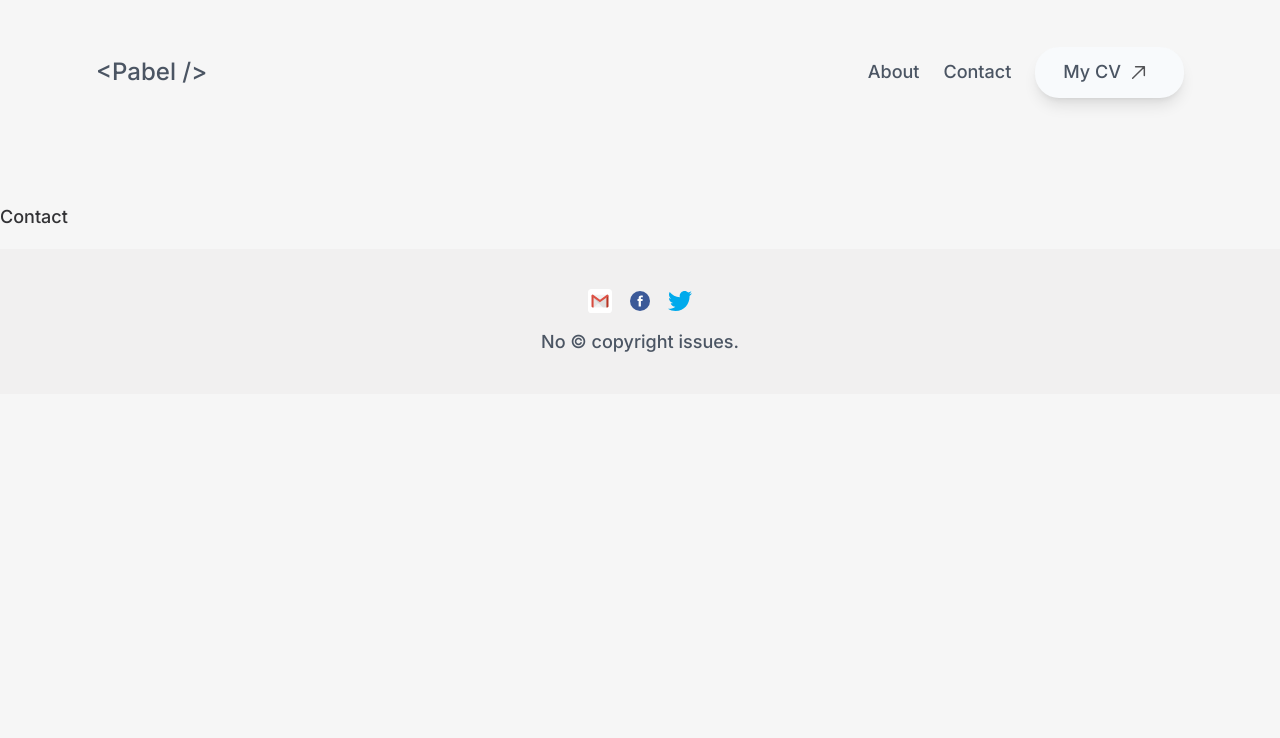
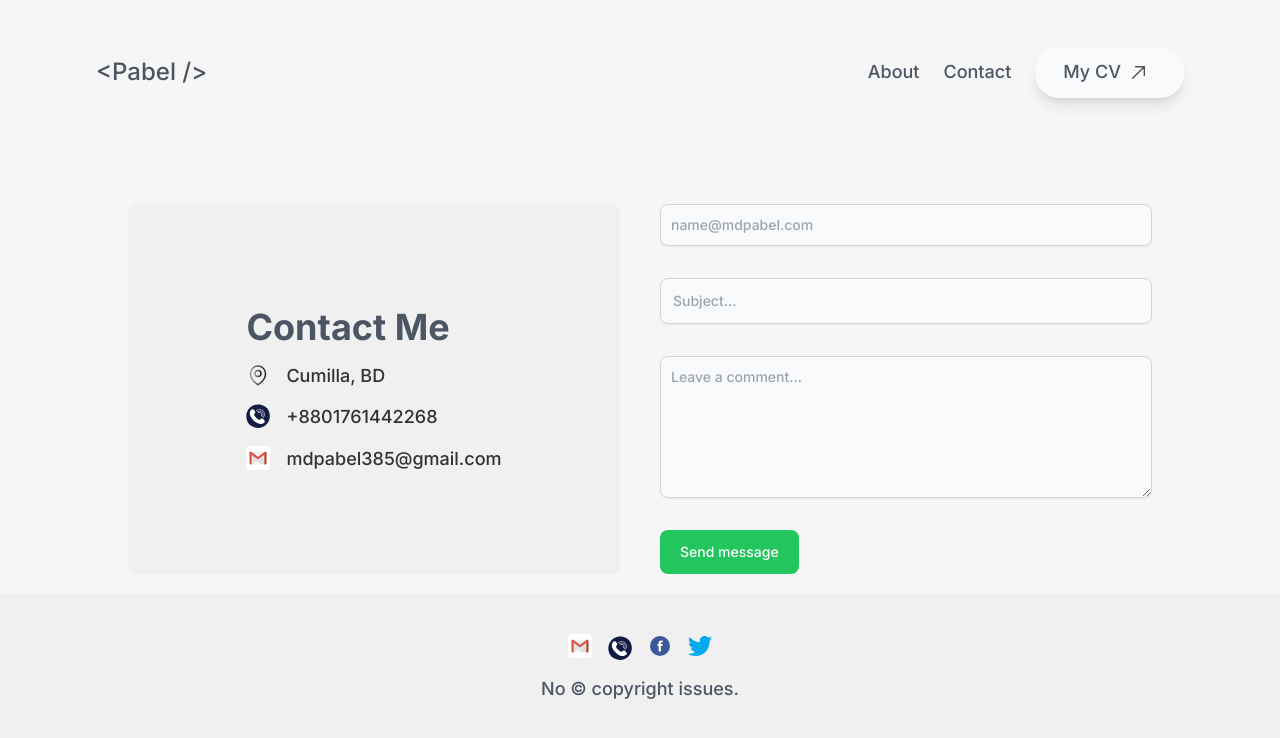
Before and after one commit to mdpabel/portfolio, a Next.js app: page /contact in a window 1280 px wide. Shown: the top 738 px of the page. Built offline with nearby package versions, Linux system fonts and the light colour scheme.

Commit message:
Added contact form page

```diff
--- a/components/Footer.tsx
+++ b/components/Footer.tsx
@@ -1,6 +1,6 @@
 import Link from 'next/link';
 import React from 'react';
-import { EmailIcon, FBIcon, TwitterIcon } from './Icons';
+import { EmailIcon, FBIcon, PhoneIcon, TwitterIcon } from './Icons';
 
 const Footer = () => {
   return (
@@ -11,9 +11,12 @@ const Footer = () => {
       className='flex flex-col items-center gap-4 p-10'
     >
       <div className='flex gap-4'>
-        <a href='mailto:mdpabel385@gmail.com'>
+        <Link href='mailto:mdpabel385@gmail.com'>
           <EmailIcon />
-        </a>
+        </Link>
+        <Link href='tel:+8801761442268'>
+          <PhoneIcon />
+        </Link>
         <Link href='https://facebook.com/mdpabe1' target='_blank'>
           <FBIcon />
         </Link>
--- /dev/null
+++ b/components/Form.tsx
@@ -0,0 +1,42 @@
+import React from 'react';
+
+const Form = () => {
+  return (
+    <form action='#' className='space-y-8'>
+      <div>
+        <input
+          type='email'
+          id='email'
+          className='shadow-sm bg-gray-50 border border-gray-300 text-gray-900 text-sm rounded-lg focus:ring-primary-500 focus:border-primary-500 block w-full p-2.5 '
+          placeholder='name@mdpabel.com'
+          required
+        />
+      </div>
+      <div>
+        <input
+          type='text'
+          id='subject'
+          className='block w-full p-3 text-sm text-gray-900 border border-gray-300 rounded-lg shadow-sm bg-gray-50 focus:ring-primary-500 focus:border-primary-500'
+          placeholder='Subject...'
+          required
+        />
+      </div>
+      <div className='sm:col-span-2'>
+        <textarea
+          id='message'
+          rows={6}
+          className='block p-2.5 w-full text-sm text-gray-900 bg-gray-50 rounded-lg shadow-sm border border-gray-300 focus:ring-primary-500 focus:border-primary-500'
+          placeholder='Leave a comment...'
+        ></textarea>
+      </div>
+      <button
+        type='submit'
+        className='px-5 py-3 text-sm font-medium text-center text-white bg-green-500 rounded-lg sm:w-fit hover:bg-primary-800 focus:ring-4 focus:outline-none focus:ring-primary-300'
+      >
+        Send message
+      </button>
+    </form>
+  );
+};
+
+export default Form;
--- a/components/Header.tsx
+++ b/components/Header.tsx
@@ -54,7 +54,7 @@ const Header = ({
           <ul className='absolute right-0 z-50 flex flex-col w-full px-8 mt-4 bg-gray-100 rounded-lg md:hidden top-10'>
             <li onClick={() => setOpen(false)} className='border-b'>
               <Link
-                href='/'
+                href='/about'
                 className='block py-2 pl-3 pr-4 text-gray-700 rounded '
                 aria-current='page'
               >
@@ -63,7 +63,7 @@ const Header = ({
             </li>
             <li onClick={() => setOpen(false)} className='border-b'>
               <Link
-                href='/'
+                href='/contact'
                 className='block py-2 pl-3 pr-4 text-gray-700 rounded hover:bg-gray-100 '
               >
                 Contact
--- a/components/Hero.tsx
+++ b/components/Hero.tsx
@@ -7,6 +7,7 @@ import {
   CodeBracket,
   CodeForces,
   ComputerIcon,
+  CVIcon,
   DBIcon,
   GithubIcon,
   HackerRank,
@@ -14,6 +15,7 @@ import {
   LocationIcon,
   ServerIcon,
 } from '@/components/Icons';
+import cvIcon from '../assets/cvicon.png';
 import { useState } from 'react';
 import Link from 'next/link';
 
@@ -57,66 +59,6 @@ function Hero() {
             <AcademicCap />
           </div>
         </div>
-        {/* <div
-          onMouseMove={handleMouseMove}
-          className='absolute w-full md:w-[800px] h-[320px] -top-[108x] px-8'
-        >
-          <ChipIcon
-            style={{
-              transform: `translate3d(${translateX}px, ${translateY}px, 0) scale3d(1, 1, 1) rotateX(0deg) rotateY(0deg) rotateZ(-26deg) skew(0deg, 0deg)`,
-            }}
-            className='absolute md:top-0 w-[17px] h-[17px] text-gray-700 opacity-70'
-          />
-          <ServerIcon
-            style={{
-              transform: `translate3d(${translateX * 1.2}px, ${
-                translateY * 1.2
-              }px, 0) scale3d(1, 1, 1) rotateX(0deg) rotateY(0deg) rotateZ(-26deg) skew(0deg, 0deg)`,
-            }}
-            className='absolute text-gray-700 top-10 right-5 md:right-10'
-          />
-          <DBIcon
-            style={{
-              transform: `translate3d(${translateX * 1.4}px, ${
-                translateY * 1.4
-              }px, 0) scale3d(1, 1, 1) rotateX(0deg) rotateY(0deg) rotateZ(-26deg) skew(0deg, 0deg)`,
-            }}
-            className='absolute w-[32px] h-[32px] text-gray-700 top-1/3 left-5 md:left-32 opacity-40'
-          />
-          <CodeBracket
-            style={{
-              transform: `translate3d(${translateX * 1.6}px, ${
-                translateY * 1.6
-              }px, 0) scale3d(1, 1, 1) rotateX(0deg) rotateY(0deg) rotateZ(-26deg) skew(0deg, 0deg)`,
-            }}
-            className='absolute w-[18px] h-[18px] md:top-32 top-1/2 left-2/3 md:left-2/3 text-gray-700 opacity-60'
-          />
-          <ComputerIcon
-            style={{
-              transform: `translate3d(${translateX * 1.8}px, ${
-                translateY * 1.8
-              }px, 0) scale3d(1, 1, 1) rotateX(0deg) rotateY(0deg) rotateZ(-26deg) skew(0deg, 0deg)`,
-            }}
-            className='absolute bottom-0 w-[15px]  text-gray-700'
-          />
-          <CalculatorIcon
-            style={{
-              transform: `translate3d(${translateX * 2}px, ${
-                translateY * 2
-              }px, 0) scale3d(1, 1, 1) rotateX(0deg) rotateY(0deg) rotateZ(-26deg) skew(0deg, 0deg)`,
-            }}
-            className='absolute right-5 md:right-0 w-[16px] h-[16px] bottom-2 md:bottom-20 text-gray-800 opacity-80'
-          />
-          <ChipIcon
-            style={{
-              transform: `translate3d(${translateX * 1.6}px, ${
-                translateY * 1.6
-              }px, 0) scale3d(1, 1, 1) rotateX(0deg) rotateY(0deg) rotateZ(-26deg) skew(0deg, 0deg)`,
-            }}
-            className='absolute bottom-0 w-[32px] h-[32px] text-gray-700 opacity-50 left-1/2 md:left-2/3'
-          />
-        </div> */}
-
         <div className='flex gap-6 pt-10'>
           <Link target='_blank' href='https://leetcode.com/mdpabel/'>
             <LeetCodeIcon />
@@ -127,8 +69,15 @@ function Hero() {
           <Link target='_blank' href='https://www.hackerrank.com/mdpabel385'>
             <HackerRank />
           </Link>
-          <Link target='_blank' href='https://codeforces.com/profile/MD_Pabel'>
+          {/* <Link target='_blank' href='https://codeforces.com/profile/MD_Pabel'>
             <CodeForces />
+          </Link> */}
+          <Link
+            target='_blank'
+            href='https://drive.google.com/file/d/1A6I4qF3WBwlKskaAT23G5volEAJ-9i4T/view'
+          >
+            {/* <Image src={cvIcon} alt='CV Icon' width={24} height={24} /> */}
+            <CVIcon />
           </Link>
         </div>
       </div>
--- a/components/Icons.tsx
+++ b/components/Icons.tsx
@@ -437,3 +437,62 @@ export const CrossIcon = ({ className }: { className: string }) => (
     />
   </svg>
 );
+
+export const CVIcon = () => (
+  <svg
+    xmlns='http://www.w3.org/2000/svg'
+    className='inline-block w-6 h-6'
+    viewBox='0 0 64 64'
+  >
+    <g id='Layer_42' data-name='Layer 42'>
+      <path d='M44.74,12.27H25.41a4.61,4.61,0,0,0-4.6,4.6V31.4H15.26a.6.6,0,0,0-.6.6v16a3.68,3.68,0,0,0,3.68,3.68h26.4a4.61,4.61,0,0,0,4.6-4.6V16.87A4.61,4.61,0,0,0,44.74,12.27ZM15.86,48.05V32.6h4.95V48.05a2.48,2.48,0,1,1-4.95,0Zm32.28-.92a3.41,3.41,0,0,1-3.4,3.4H22V16.87a3.41,3.41,0,0,1,3.4-3.4H44.74a3.41,3.41,0,0,1,3.4,3.4Z' />
+      <path d='M28.47,25.32a5.83,5.83,0,0,0,4.35-2,.63.63,0,0,0,.14-.54,4.6,4.6,0,0,0-2.61-3.11,2.66,2.66,0,1,0-4.54-1.88,2.7,2.7,0,0,0,.77,1.88A4.56,4.56,0,0,0,24,22.78a.6.6,0,0,0,.15.61A5.8,5.8,0,0,0,28.47,25.32ZM27,17.83a1.46,1.46,0,1,1,1.46,1.46h0A1.46,1.46,0,0,1,27,17.83Zm1.46,2.66h0A3.41,3.41,0,0,1,31.7,22.8a4.62,4.62,0,0,1-6.47,0A3.42,3.42,0,0,1,28.47,20.49Z' />
+      <path d='M35.78,18.44h3.51a.61.61,0,0,0,0-1.21H35.78a.61.61,0,0,0,0,1.21Z' />
+      <path d='M35.78,22.33H45.3a.6.6,0,0,0,0-1.2H35.78a.6.6,0,1,0,0,1.2Z' />
+      <path d='M45.44,27.79H24.71a.6.6,0,1,0,0,1.2H45.44a.6.6,0,0,0,0-1.2Z' />
+      <path d='M45.44,32.18H24.71a.6.6,0,1,0,0,1.2H45.44a.6.6,0,0,0,0-1.2Z' />
+      <path d='M45.44,36.57H24.71a.6.6,0,1,0,0,1.2H45.44a.6.6,0,0,0,0-1.2Z' />
+      <path d='M45.44,41H24.71a.6.6,0,0,0-.6.6.6.6,0,0,0,.6.6H45.44a.6.6,0,0,0,.6-.6A.6.6,0,0,0,45.44,41Z' />
+      <path d='M45.44,45.35H24.71a.6.6,0,0,0-.6.6.6.6,0,0,0,.6.6H45.44A.6.6,0,0,0,46,46,.6.6,0,0,0,45.44,45.35Z' />
+      <path d='M32,60.6A28.6,28.6,0,1,1,60.6,32,28.63,28.63,0,0,1,32,60.6Zm0-56A27.4,27.4,0,1,0,59.4,32,27.43,27.43,0,0,0,32,4.6Z' />
+    </g>
+  </svg>
+);
+
+export const PhoneIcon = () => (
+  <svg
+    xmlns='http://www.w3.org/2000/svg'
+    className='inline-block w-6 h-6'
+    version='1.1'
+    id='Layer_1'
+    x='0px'
+    y='0px'
+    viewBox='0 0 57.4 57'
+    enableBackground='new 0 0 57.4 57'
+  >
+    <g>
+      <path
+        fill='#111B44'
+        d='M52.7,13.2c15.1,27-12.4,54.6-39.5,39.5c-3.4-1.9-6.2-4.7-8.1-8.1C-10,17.5,17.5-10.1,44.6,5   C48,7,50.8,9.8,52.7,13.2z'
+      />
+      <g>
+        <path
+          fill='#FFFFFF'
+          d='M40.6,35.8c-1.3-1.3-3.4-1.5-4.9-0.4l-3.4,2.1c0,0-2.2,0.9-8-4.9c-5.7-5.8-4.9-7.9-4.9-7.9v0l2.1-3.4    c1.1-1.5,1-3.6-0.3-4.9l-3.2-3.2c-0.8-0.8-1.8-1.2-2.9-1.1c-1.1,0.1-2.1,0.6-2.8,1.5c0,0,0,0,0,0l-1.6,2.6    c-0.3,0.4-6.4,9.1,7.2,22.7c0,0,0.1,0.1,0.1,0.1c7.1,7,12.9,8.8,16.8,8.8c3.6,0,5.7-1.5,5.9-1.6l2.7-1.7c0.9-0.7,1.4-1.7,1.5-2.8    c0.1-1.1-0.3-2.2-1.1-2.9L40.6,35.8z'
+        />
+        <path
+          fill='#FFFFFF'
+          d='M35.8,28.7c0.1,0.1,0.3,0.2,0.4,0.2c0.2,0,0.3-0.1,0.4-0.2c2.2-2.2,2.2-5.9,0-8.1c-2.2-2.2-5.9-2.2-8.1,0    c-0.2,0.2-0.2,0.6,0,0.9c0.2,0.2,0.6,0.2,0.9,0c1.7-1.7,4.6-1.7,6.3,0c1.7,1.7,1.7,4.6,0,6.3C35.6,28,35.6,28.4,35.8,28.7z'
+        />
+        <path
+          fill='#FFFFFF'
+          d='M38.6,31.2c0.2,0,0.3-0.1,0.4-0.2c3.5-3.5,3.5-9.2,0-12.7c-3.5-3.5-9.2-3.5-12.7,0c-0.2,0.2-0.2,0.6,0,0.9    c0.2,0.2,0.6,0.2,0.9,0c1.5-1.5,3.4-2.3,5.5-2.3c2.1,0,4,0.8,5.5,2.3c3,3,3,7.9,0,10.9c-0.2,0.2-0.2,0.6,0,0.9    C38.2,31.1,38.4,31.2,38.6,31.2z'
+        />
+        <path
+          fill='#FFFFFF'
+          d='M24.9,16.8c2.1-2.1,4.9-3.2,7.8-3.2c2.9,0,5.7,1.1,7.8,3.2c4.3,4.3,4.3,11.3,0,15.6    c-0.2,0.2-0.2,0.6,0,0.9c0.1,0.1,0.3,0.2,0.4,0.2c0.2,0,0.3-0.1,0.4-0.2c4.8-4.8,4.8-12.6,0-17.3c-2.3-2.3-5.4-3.6-8.7-3.6    c-3.3,0-6.4,1.3-8.7,3.6c-0.2,0.2-0.2,0.6,0,0.9C24.2,17.1,24.6,17.1,24.9,16.8z'
+        />
+      </g>
+    </g>
+  </svg>
+);
--- a/pages/contact/index.tsx
+++ b/pages/contact/index.tsx
@@ -1,8 +1,51 @@
 import React from 'react';
 import MainLayout from '@/layout/MainLayout';
+import Form from '@/components/Form';
+import {
+  FBIcon,
+  LocationIcon,
+  PhoneIcon,
+  TwitterIcon,
+} from '@/components/Icons';
+import { EmailIcon } from './../../components/Icons';
+import Link from 'next/link';
 
 const Contact = () => {
-  return <div>Contact</div>;
+  return (
+    <div className='max-w-5xl mx-auto '>
+      <div className='grid grid-cols-1 gap-10 md:grid-cols-2'>
+        <div
+          style={{
+            backgroundColor: '#f1f0f0',
+          }}
+          className='flex flex-col items-center justify-center p-5 rounded-lg'
+        >
+          <div className='space-y-4'>
+            <h2 className='mb-4 text-4xl font-semibold text-gray-600 '>
+              Contact Me
+            </h2>
+            <div className='flex gap-4'>
+              <LocationIcon />
+              <span>Cumilla, BD</span>
+            </div>
+
+            <div className='flex gap-4'>
+              <PhoneIcon />
+              <span>+8801761442268</span>
+            </div>
+
+            <div className='flex gap-4'>
+              <EmailIcon />
+              <span>mdpabel385@gmail.com</span>
+            </div>
+          </div>
+        </div>
+        <div>
+          <Form />
+        </div>
+      </div>
+    </div>
+  );
 };
 
 Contact.layout = MainLayout;
```
Also changed, not shown: assets/cvicon.png (added), 1 other file (tests, documents, lock files or other folders).
